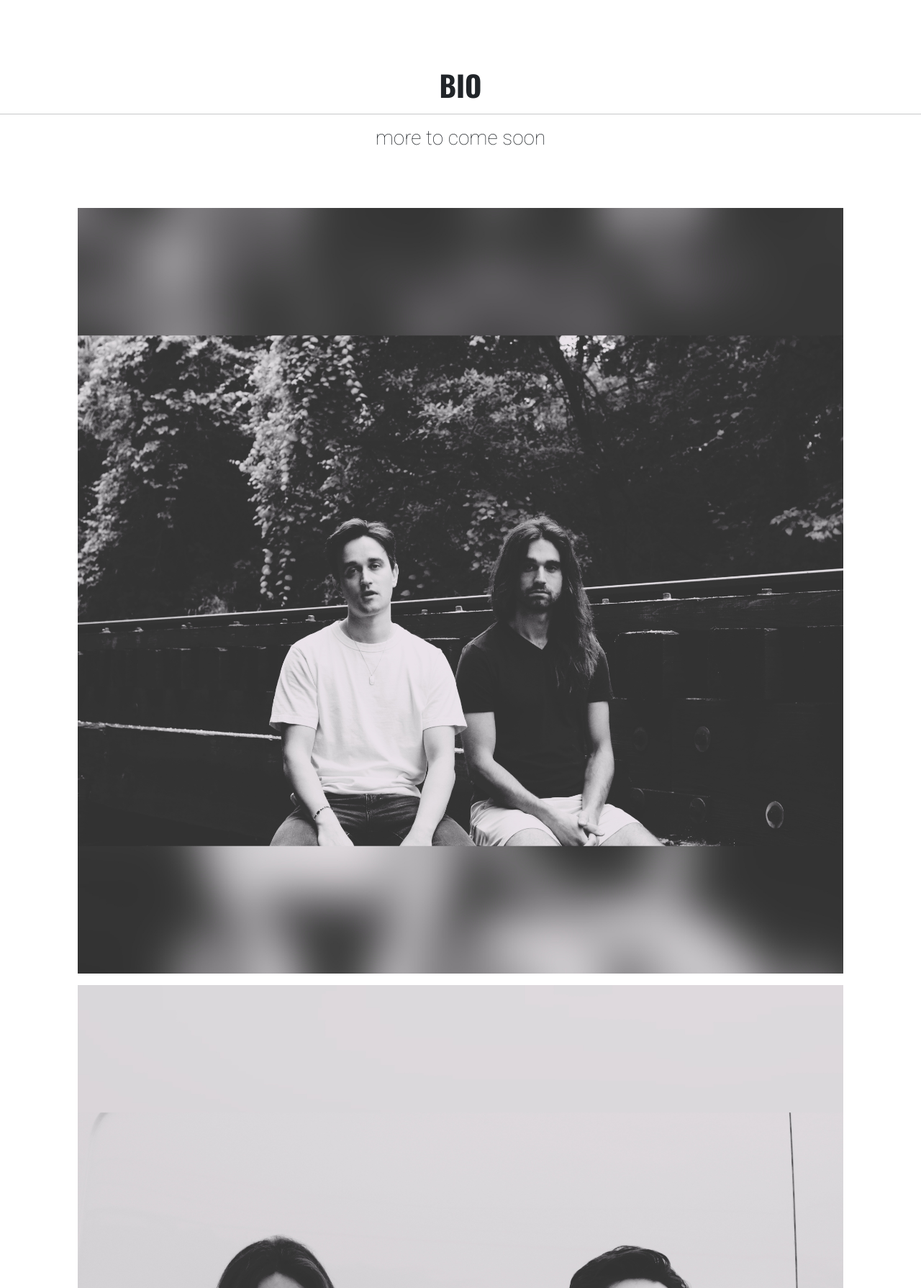
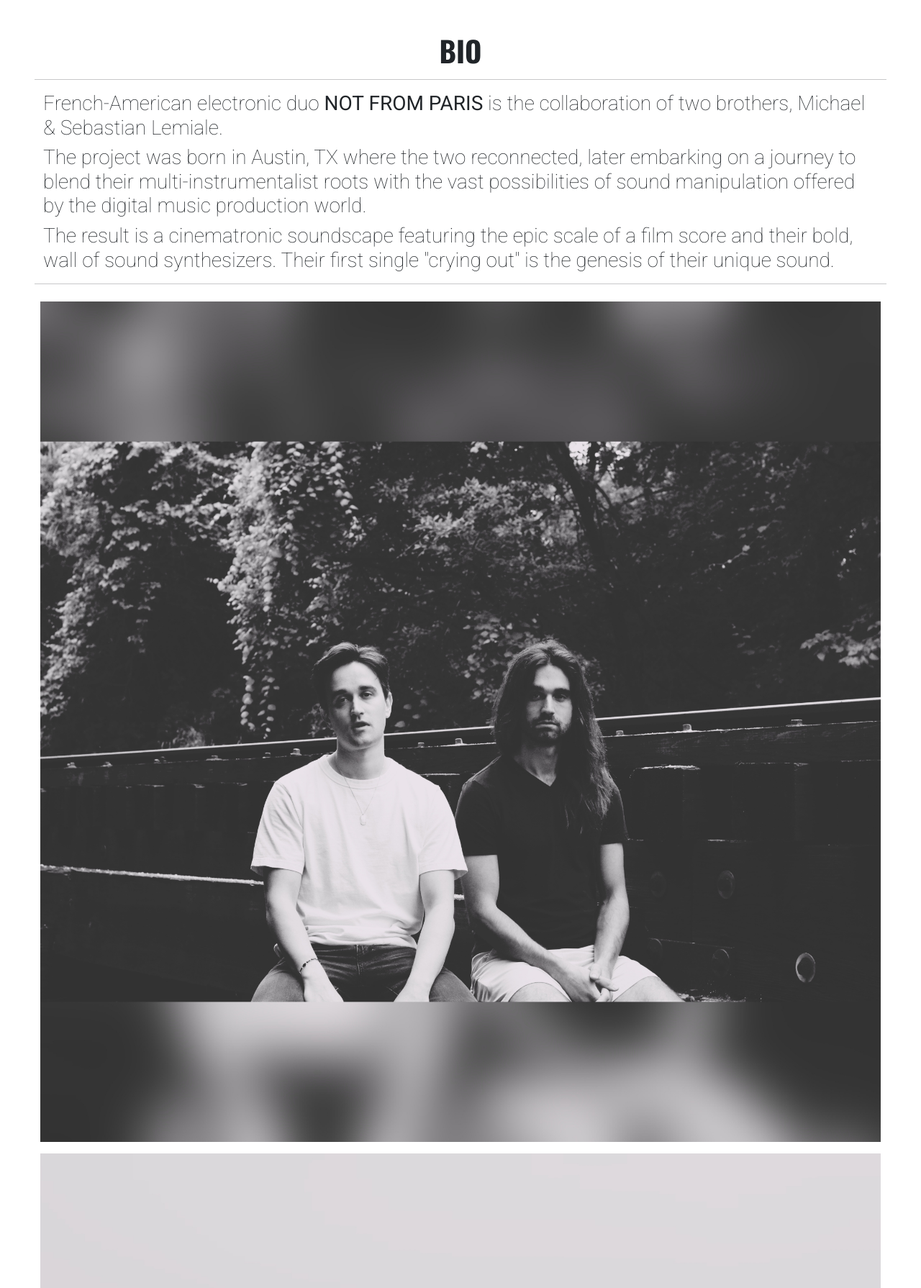
Before and after one commit to michael-lemiale/notfromparis-flask, a Flask app: page /bio in a window 1280 px wide. Shown: the part 130-1920 px from the top of the page at 72% size. Run offline with Flask 3, Linux system fonts and the light colour scheme; some libraries are stand-ins or nearby versions.

Commit message:
update bio

```diff
--- a/static/css/notfromparis.css
+++ b/static/css/notfromparis.css
@@ -94,6 +94,17 @@ header a {
     padding-bottom: 6rem;
     width: 100%;
   }
+
+  #bio {
+    padding-top: 8rem !important;
+    padding-bottom: 6rem;
+    width: 100%;
+  }
+
+  .px-5 {
+    padding-left: ($spacer * .25) !important;
+    padding-right: ($spacer * .25) !important;
+  }
 }
 
 @media only screen and (min-width: 600px) {
@@ -107,11 +118,6 @@ header a {
   #music img {
     max-width: 900px;
     max-height: 600px;
-  }
-
-  .img-fluid {
-    max-width: 1920px;
-    max-height: 1080px;
   }
 }
 
@@ -139,7 +145,7 @@ header a {
 /* CUSTOMIZE MUSIC SECTION CONTAINER
   -------------------------------------------------- */
 #music {
-  padding-top: 12rem;
+  padding-top: 11rem;
   padding-bottom: 6rem;
   width: 100%;
 }
@@ -165,18 +171,9 @@ header a {
 /* CUSTOMIZE BIO CONTAINER
   -------------------------------------------------- */
 #bio {
-  padding-top: 14rem;
-  padding-bottom: 0;
-  padding-left: 0;
-  padding-right: 0;
+  padding-top: 11rem;
   width: 100%;
   height: auto;
-
-}
-
-#bio-imgs-div {
-  padding-top: 4rem;
-  padding-bottom: 4rem;
 }
 
 /* CUSTOMIZE FOOTER
--- a/templates/bio.html
+++ b/templates/bio.html
@@ -3,10 +3,26 @@
 
 <main>
 
-    <div id="bio" class="container-fluid text-center align-items-center">
+    <div id="bio" class="container-fluid text-center align-items-center px-5">
         <h1>BIO</h1>
         <hr>
-        <h3>more to come soon</h3>
+        <div class="container-fluid text-start">
+            <h3>
+                French-American electronic duo <strong>NOT FROM PARIS</strong> is the collaboration
+                of two brothers, Michael & Sebastian Lemiale.
+            </h3>
+            <h3>
+                The project was born in Austin, TX where the two reconnected, later embarking on a journey
+                to blend their multi-instrumentalist roots with the vast possibilities of sound manipulation
+                offered by the digital music production world.
+            </h3>
+            <h3>
+                The result is a cinematronic soundscape featuring the epic scale of a film score and their
+                bold, wall of sound synthesizers. Their first single "crying out" is the genesis of their
+                unique sound.
+            </h3>
+        </div>
+        <hr>
         <div id="bio-imgs-div" class="d-flex flex-column align-items-center">
             <img src="{{ get_cdn_url('img/nfp-railroad.jpg') }}" class="p-2 img-fluid" alt="Responsive image">
             <img src="{{ get_cdn_url('img/nfp-profile-side.jpg') }}" class="p-2 img-fluid" alt="Responsive image">
```
